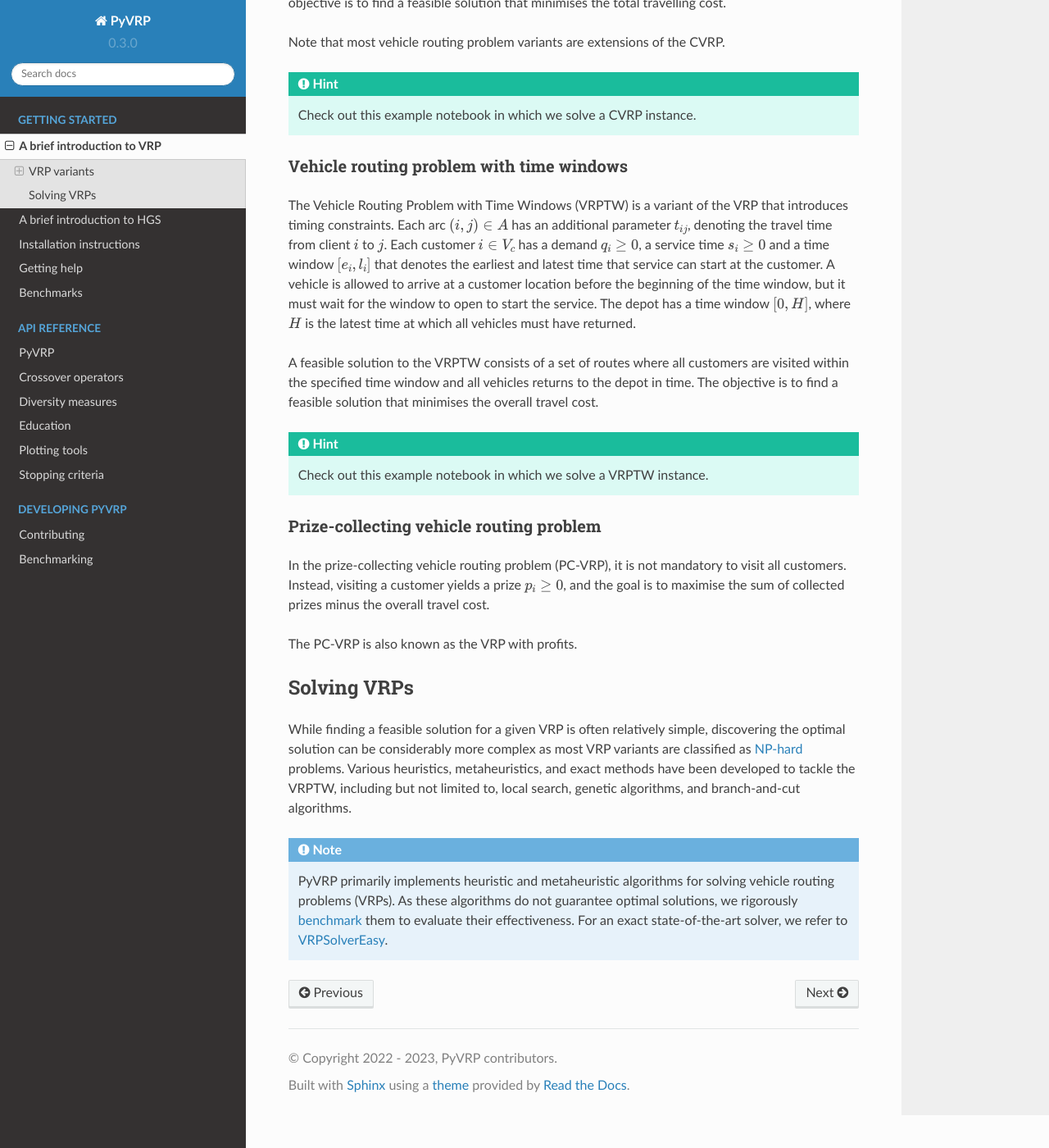
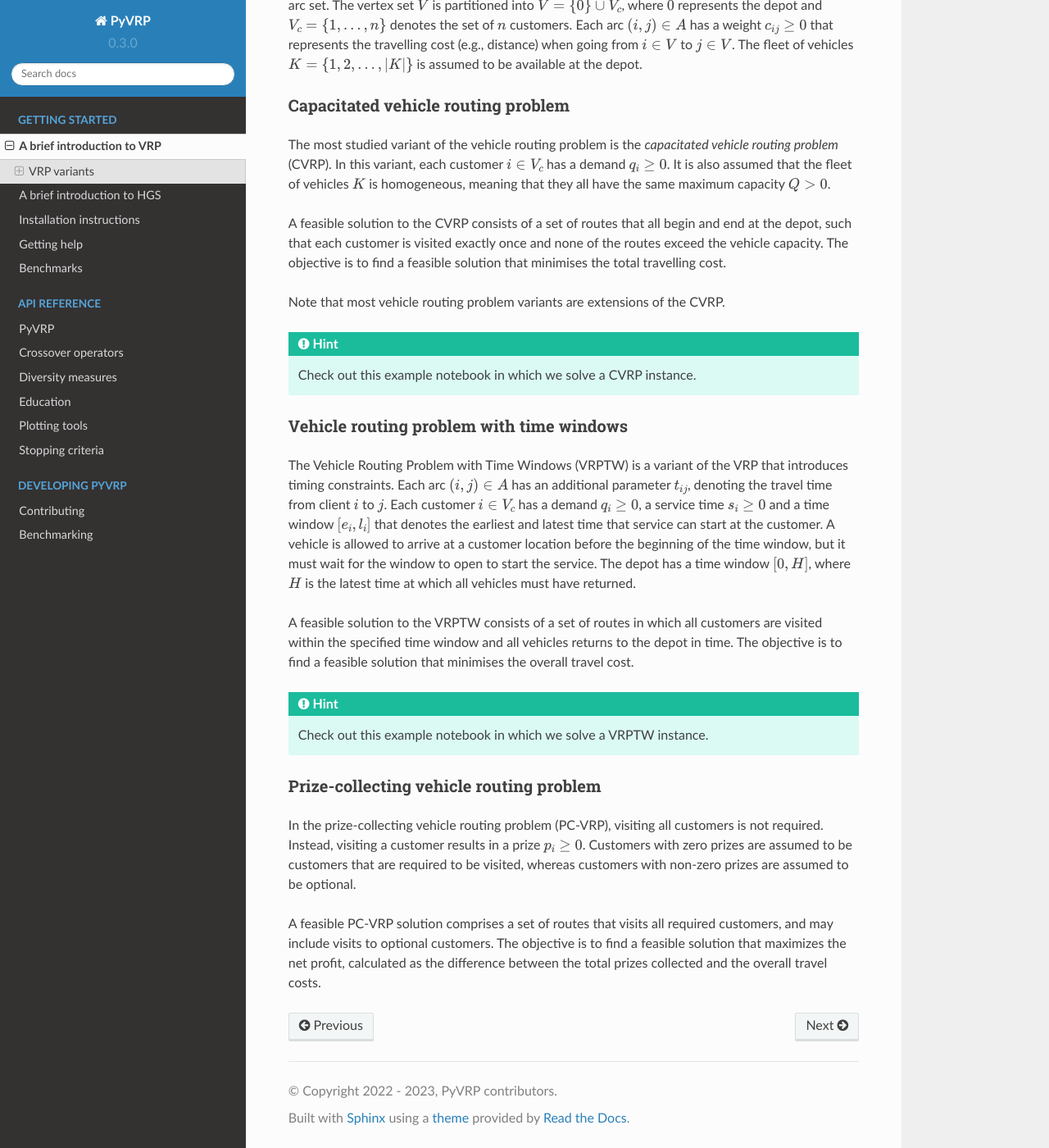
Before and after one commit to PyVRP/PyVRP, a Sphinx documentation site: the page built from docs/source/setup/introduction_to_vrp.rst, in a window 1280 px wide and 1400 px high, scrolled down 975 px. Shown: the whole window at 82% size. Built offline with Sphinx 7.4.7 and the Read the Docs theme 2.0.0, drawn with Linux system fonts in a browser that asks for light colours; pages that are not in the unit, such as notebooks, are missing from menus; some of the changed text lies outside the part shown.

Commit message:
Remove solution section

```diff
--- a/docs/source/setup/introduction_to_vrp.rst
+++ b/docs/source/setup/introduction_to_vrp.rst
@@ -6,6 +6,16 @@ The overarching goal of the VRP is to determine a set of vehicle routes to fulfi
 Motivated by the enormous potential for cost savings, designing efficient algorithms that can compute low cost solutions have been the central interest among VRP researchers.
 
 (TODO: insert delivery nice image here?)
+
+While finding a feasible solution for a given VRP is often relatively simple, discovering the optimal solution can be considerably more complex as most VRP variants are classified as `NP-hard <https://en.wikipedia.org/wiki/NP-hardness>`_ problems.
+Various heuristics, metaheuristics, and exact methods have been developed to tackle the VRPTW, including but not limited to, local search, genetic algorithms, and branch-and-cut algorithms.
+
+.. note::
+
+    PyVRP primarily implements heuristic and metaheuristic algorithms for solving vehicle routing problems (VRPs).
+    As these algorithms do not guarantee optimal solutions, we rigorously :doc:`benchmark <benchmarks>` them to evaluate their effectiveness.
+    For an exact state-of-the-art solver, we refer to `VRPSolverEasy <https://github.com/inria-UFF/VRPSolverEasy>`_.
+
 
 VRP variants
 ------------
@@ -47,7 +57,7 @@ Each customer :math:`i \in V_c` has a demand :math:`q_{i} \ge 0`, a service time
 A vehicle is allowed to arrive at a customer location before the beginning of the time window, but it must wait for the window to open to start the service.
 The depot has a time window :math:`\left[0, H \right]`, where :math:`H` is the latest time at which all vehicles must have returned.
 
-A feasible solution to the VRPTW consists of a set of routes where all customers are visited within the specified time window and all vehicles returns to the depot in time.
+A feasible solution to the VRPTW consists of a set of routes in which all customers are visited within the specified time window and all vehicles returns to the depot in time.
 The objective is to find a feasible solution that minimises the overall travel cost.
 
 .. hint::
@@ -56,18 +66,9 @@ The objective is to find a feasible solution that minimises the overall travel c
 
 Prize-collecting vehicle routing problem
 ^^^^^^^^^^^^^^^^^^^^^^^^^^^^^^^^^^^^^^^^^
+In the prize-collecting vehicle routing problem (PC-VRP), visiting all customers is not required.
+Instead, visiting a customer results in a prize :math:`p_i \ge 0`.
+Customers with zero prizes are assumed to be customers that are required to be visited, whereas customers with non-zero prizes are assumed to be optional.
 
-In the prize-collecting vehicle routing problem (PC-VRP), it is not mandatory to visit all customers.
-Instead, visiting a customer yields a prize :math:`p_i \ge 0`, and the goal is to maximise the sum of collected prizes minus the overall travel cost.
-
-The PC-VRP is also known as the VRP with profits.
-
-
-Solving VRPs
-------------
-While finding a feasible solution for a given VRP is often relatively simple, discovering the optimal solution can be considerably more complex as most VRP variants are classified as `NP-hard <https://en.wikipedia.org/wiki/NP-hardness>`_ problems.
-Various heuristics, metaheuristics, and exact methods have been developed to tackle the VRPTW, including but not limited to, local search, genetic algorithms, and branch-and-cut algorithms.
-
-.. note::
-
-    PyVRP primarily implements heuristic and metaheuristic algorithms for solving vehicle routing problems (VRPs). As these algorithms do not guarantee optimal solutions, we rigorously :doc:`benchmark <benchmarks>` them to evaluate their effectiveness. For an exact state-of-the-art solver, we refer to `VRPSolverEasy <https://github.com/inria-UFF/VRPSolverEasy>`_.
+A feasible PC-VRP solution comprises a set of routes that visits all required customers, and may include visits to optional customers.
+The objective is to find a feasible solution that maximizes the net profit, calculated as the difference between the total prizes collected and the overall travel costs.
```
